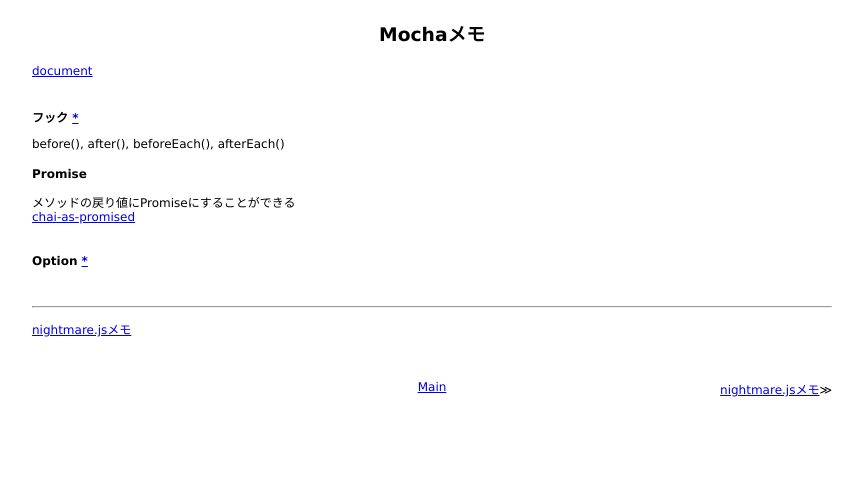
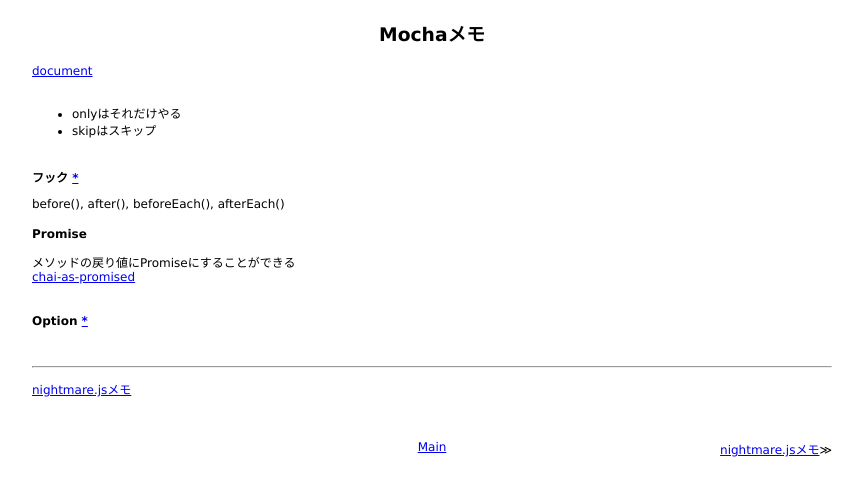
Before and after one commit to 38elements/38elements.github.com, a Jekyll site: the page built from _posts/2016-09-24-mocha.md, in a window 1280 px wide. Shown: the top 496 px of the page, without its empty margins (208-1071 px from the left). Built offline with Jekyll 4.4.1, drawn with Linux system fonts in a browser that asks for light colours.

Commit message:
Update 2016-09-24-mocha.md

```diff
--- a/_posts/2016-09-24-mocha.md
+++ b/_posts/2016-09-24-mocha.md
@@ -3,6 +3,10 @@ layout: posts
 title: Mochaメモ
 ---
 [document](https://mochajs.org/)
+<br>
+
+* onlyはそれだけやる
+* skipはスキップ
 <br>
 
 #### フック [\*](https://mochajs.org/#hooks)
```
